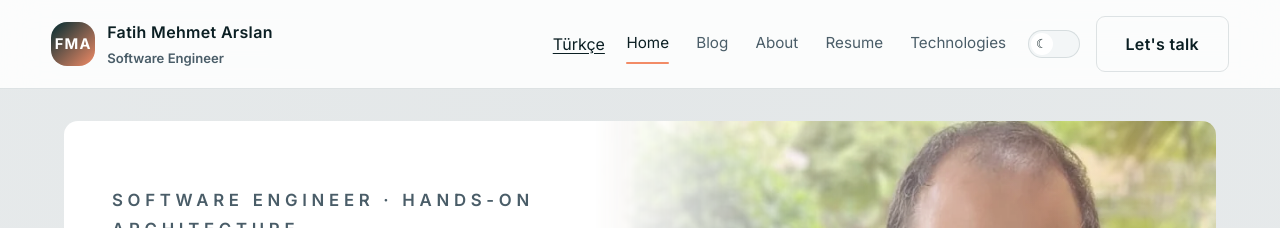
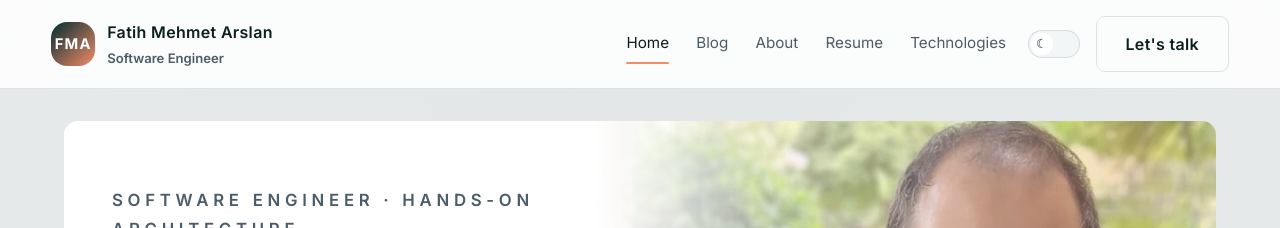
Before and after one commit to fmarslan/fmarslan.github.io, a Jekyll site: the page built from index.md, in a window 1280 px wide. Shown: the top 228 px of the page. Built offline with Jekyll 4.4.1, drawn with Linux system fonts in a browser that asks for light colours.

Commit message:
Remove redundant header language switch

```diff
--- a/_includes/header.html
+++ b/_includes/header.html
@@ -16,9 +16,6 @@
       </span>
     </a>
     <div class="nav-wrapper">
-      {% if effective_alternate_url %}
-      <a class="header-language" href="{{ effective_alternate_url | relative_url }}" hreflang="{% if language_code == 'en' %}tr{% else %}en{% endif %}" lang="{% if language_code == 'en' %}tr{% else %}en{% endif %}">{% if language_code == 'en' %}Türkçe{% else %}English{% endif %}</a>
-      {% endif %}
       <button class="nav-toggle" aria-expanded="false" aria-controls="site-navigation">
         <span class="sr-only">{{ t.nav_toggle }}</span>
         <svg width="20" height="14" viewBox="0 0 20 14" aria-hidden="true">
--- a/assets/css/main.scss
+++ b/assets/css/main.scss
@@ -1,12 +1,6 @@
 ---
 ---
 @charset "UTF-8";
-
-.header-language {
-  text-decoration: underline;
-  text-underline-offset: .2em;
-  white-space: nowrap;
-}
 
 .language-suggestion[hidden] { display: none; }
 .language-suggestion {
@@ -35,7 +29,7 @@
   font-size: 1.5rem;
   cursor: pointer;
 }
-.language-suggestion :focus-visible, .header-language:focus-visible {
+.language-suggestion :focus-visible {
   outline: 2px solid var(--color-primary);
   outline-offset: 4px;
 }
```
